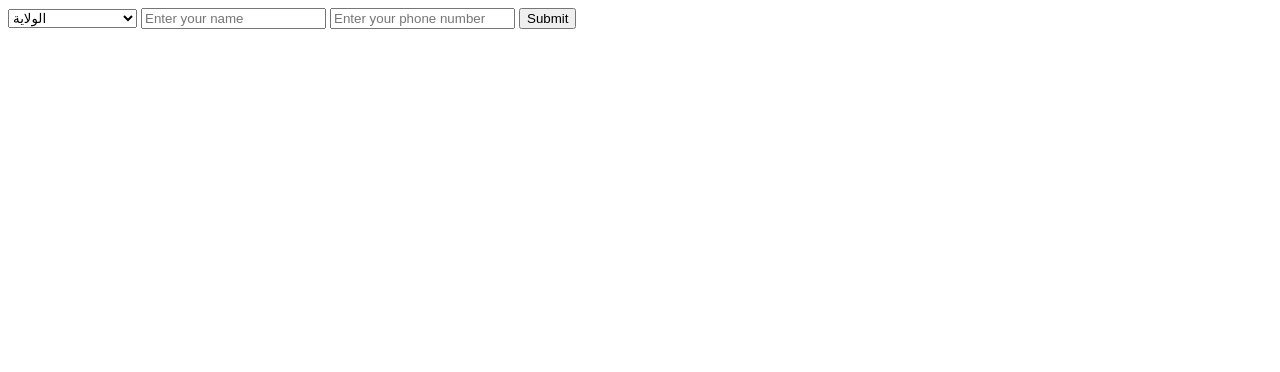
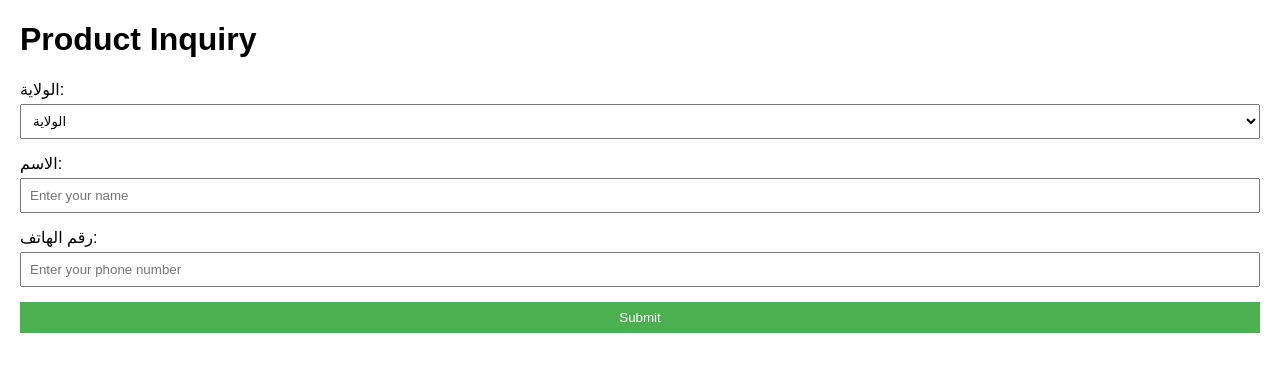
Before and after one commit to wassimmohammedi/Univers-Market, a plain HTML site: page home.html in a window 1280 px wide. Drawn offline with Linux system fonts and the light colour scheme.

```diff
--- a/hoco.js
+++ b/hoco.js
@@ -11,7 +11,6 @@
         selectedOption: selectedOptionText
     };
 
-    // Send the data to the Google Apps Script URL
     fetch('https://script.google.com/macros/s/AKfycbykaOj_iyNO7aPMaC0mM9YJlF5FomCyI76WjDihhM2AKrTQvAjXqoi6UCXXbsIBcfSKfA/exec', {
         method: 'POST',
         mode: 'no-cors',
--- a/home.html
+++ b/home.html
@@ -3,73 +3,111 @@
 <head>
     <meta charset="UTF-8">
     <meta name="viewport" content="width=device-width, initial-scale=1.0">
-    <title>Document</title>
+    <title>Product Inquiry Form</title>
+    <style>
+        body {
+            font-family: Arial, sans-serif;
+            margin: 20px;
+        }
+        form div {
+            margin-bottom: 15px;
+        }
+        label {
+            display: block;
+            margin-bottom: 5px;
+        }
+        input, select, button {
+            width: 100%;
+            padding: 8px;
+            box-sizing: border-box;
+        }
+        button {
+            background-color: #4CAF50;
+            color: white;
+            border: none;
+            cursor: pointer;
+        }
+        button:hover {
+            background-color: #45a049;
+        }
+        </style>
 </head>
 <body>
-    <select id="deliverySelect" class=" form-select select-Dropdown_province advanced_select advanced_required" data-field="chippingprovince">
-        <option data-select_placeholder="true" selected="" value="0">الولاية</option>
-                                        <option data-model="Dz_ar_wilaya" data-model_id="1" value="950" data-stopdesk="0">1. أدرار</option>
-                                        <option data-model="Dz_ar_wilaya" data-model_id="2" value="500" data-stopdesk="0">2. الشلف</option>
-                                        <option data-model="Dz_ar_wilaya" data-model_id="3" value="600" data-stopdesk="0">3. الأغواط</option>
-                                        <option data-model="Dz_ar_wilaya" data-model_id="4" value="500" data-stopdesk="0">4. أم البواقي</option>
-                                        <option data-model="Dz_ar_wilaya" data-model_id="5" value="450" data-stopdesk="0">5. باتنة</option>
-                                        <option data-model="Dz_ar_wilaya" data-model_id="6" value="450" data-stopdesk="0">6. بجاية</option>
-                                        <option data-model="Dz_ar_wilaya" data-model_id="7" value="600" data-stopdesk="0">7. بسكرة</option>
-                                        <option data-model="Dz_ar_wilaya" data-model_id="8" value="950" data-stopdesk="0">8. بشار</option>
-                                        <option data-model="Dz_ar_wilaya" data-model_id="9" value="500" data-stopdesk="0">9. البليدة</option>
-                                        <option data-model="Dz_ar_wilaya" data-model_id="10" value="500" data-stopdesk="0">10. البويرة</option>
-                                        <option data-model="Dz_ar_wilaya" data-model_id="11" value="1250" data-stopdesk="0">11. تامنغست</option>
-                                        <option data-model="Dz_ar_wilaya" data-model_id="12" value="500" data-stopdesk="0">12. تبسة</option>
-                                        <option data-model="Dz_ar_wilaya" data-model_id="13" value="500" data-stopdesk="0">13. تلمسان</option>
-                                        <option data-model="Dz_ar_wilaya" data-model_id="14" value="500" data-stopdesk="0">14. تيارت</option>
-                                        <option data-model="Dz_ar_wilaya" data-model_id="15" value="500" data-stopdesk="0">15. تيزي وزو</option>
-                                        <option data-model="Dz_ar_wilaya" data-model_id="16" value="450" data-stopdesk="0">16. الجزائر</option>
-                                        <option data-model="Dz_ar_wilaya" data-model_id="17" value="600" data-stopdesk="0">17. الجلفة</option>
-                                        <option data-model="Dz_ar_wilaya" data-model_id="18" value="450" data-stopdesk="0">18. جيجل</option>
-                                        <option data-model="Dz_ar_wilaya" data-model_id="19" value="450" data-stopdesk="0">19. سطيف</option>
-                                        <option data-model="Dz_ar_wilaya" data-model_id="20" value="500" data-stopdesk="0">20. سعيدة</option>
-                                        <option data-model="Dz_ar_wilaya" data-model_id="21" value="500" data-stopdesk="0">21. سكيكدة</option>
-                                        <option data-model="Dz_ar_wilaya" data-model_id="22" value="500" data-stopdesk="0">22. سيدي بلعباس</option>
-                                        <option data-model="Dz_ar_wilaya" data-model_id="23" value="500" data-stopdesk="0">23. عنابة</option>
-                                        <option data-model="Dz_ar_wilaya" data-model_id="24" value="500" data-stopdesk="0">24. قالمة</option>
-                                        <option data-model="Dz_ar_wilaya" data-model_id="25" value="500" data-stopdesk="0">25. قسنطينة</option>
+    <h1>Product Inquiry</h1>
+    <form id="userForm">
+        <div>
+            <label for="deliverySelect">الولاية:</label>
+            <select id="deliverySelect" name="province" class="form-select select-Dropdown_province advanced_select advanced_required" data-field="chippingprovince" required>
+                <option value="" disabled selected>الولاية</option>
+                <option value="1">1. أدرار</option>
+                <option value="2">2. الشلف</option>
+                <option value="3">3. الأغواط</option>
+                <option value="4">4. أم البواقي</option>
+                <option value="5">5. باتنة</option>
+                <option value="6">6. بجاية</option>
+                <option value="7">7. بسكرة</option>
+                <option value="8">8. بشار</option>
+                <option value="9">9. البليدة</option>
+                <option value="10">10. البويرة</option>
+                <option value="11">11. تامنغست</option>
+                <option value="12">12. تبسة</option>
+                <option value="13">13. تلمسان</option>
+                <option value="14">14. تيارت</option>
+                <option value="15">15. تيزي وزو</option>
+                <option value="16">16. الجزائر</option>
+                <option value="17">17. الجلفة</option>
+                <option value="18">18. جيجل</option>
+                <option value="19">19. سطيف</option>
+                <option value="20">20. سعيدة</option>
+                <option value="21">21. سكيكدة</option>
+                <option value="22">22. سيدي بلعباس</option>
+                <option value="23">23. عنابة</option>
+                <option value="24">24. قالمة</option>
+                <option value="25">25. قسنطينة</option>
+                <option value="26">26. المدية</option>
+                <option value="27">27. مستغانم</option>
+                <option value="28">28. المسيلة</option>
+                <option value="29">29. معسكر</option>
+                <option value="30">30. ورقلة</option>
+                <option value="31">31. وهران</option>
+                <option value="32">32. البيض</option>
+                <option value="33">33. إيليزي</option>
+                <option value="34">34. برج بوعريرج</option>
+                <option value="35">35. بومرداس</option>
+                <option value="36">36. الطارف</option>
+                <option value="37">37. تندوف</option>
+                <option value="38">38. تيسمسيلت</option>
+                <option value="39">39. الوادي</option>
+                <option value="40">40. خنشلة</option>
+                <option value="41">41. سوق أهراس</option>
+                <option value="42">42. تيبازة</option>
+                <option value="43">43. ميلة</option>
+                <option value="44">44. عين الدفلة</option>
+                <option value="45">45. النعامة</option>
+                <option value="46">46. عين تيموشنت</option>
+                <option value="47">47. غرداية</option>
+                <option value="48">48. غليزان</option>
+                <option value="49">49. تيميمون</option>
+                <option value="50">50. برج باجي مختار</option>
+                <option value="51">51. أولاد جلال</option>
+                <option value="56">56. جانت</option>
+                <option value="57">57. المغير</option>
+                <option value="58">58. المنيعة</option>
+            </select>
+        </div>
+        <div>
+            <label for="name">الاسم:</label>
+            <input type="text" id="name" name="name" placeholder="Enter your name" required>
+        </div>
+        <div>
+            <label for="phone">رقم الهاتف:</label>
+            <input type="tel" id="phone" name="phone" placeholder="Enter your phone number">
+        </div>
+        <div>
+            <button type="submit" id="submitButton">Submit</button>
+        </div>
+    </form>
 
-                                        <option data-model="Dz_ar_wilaya" data-model_id="26" value="500" data-stopdesk="0">26. المدية</option>
-                                        <option data-model="Dz_ar_wilaya" data-model_id="27" value="500" data-stopdesk="0">27. مستغانم</option>
-                                        <option data-model="Dz_ar_wilaya" data-model_id="28" value="450" data-stopdesk="0">28. المسيلة</option>
-                                        <option data-model="Dz_ar_wilaya" data-model_id="29" value="500" data-stopdesk="0">29. معسكر</option>
-                                        <option data-model="Dz_ar_wilaya" data-model_id="30" value="600" data-stopdesk="0">30. ورقلة</option>
-                                        <option data-model="Dz_ar_wilaya" data-model_id="31" value="500" data-stopdesk="0">31. وهران</option>
-                                        <option data-model="Dz_ar_wilaya" data-model_id="32" value="600" data-stopdesk="0">32. البيض</option>
-                                        <option data-model="Dz_ar_wilaya" data-model_id="33" value="1250" data-stopdesk="0">33. إيليزي</option>
-                                        <option data-model="Dz_ar_wilaya" data-model_id="34" value="450" data-stopdesk="0">34. برج بوعريرج</option>
-                                        <option data-model="Dz_ar_wilaya" data-model_id="35" value="500" data-stopdesk="0">35. بومرداس</option>
-                                        <option data-model="Dz_ar_wilaya" data-model_id="36" value="500" data-stopdesk="0">36. الطارف</option>
-                                        <option data-model="Dz_ar_wilaya" data-model_id="37" value="1250" data-stopdesk="0">37. تندوف</option>
-                                        <option data-model="Dz_ar_wilaya" data-model_id="38" value="500" data-stopdesk="0">38. تيسمسيلت</option>
-                                        <option data-model="Dz_ar_wilaya" data-model_id="39" value="600" data-stopdesk="0">39. الوادي</option>
-                                        <option data-model="Dz_ar_wilaya" data-model_id="40" value="500" data-stopdesk="0">40. خنشلة</option>
-                                        <option data-model="Dz_ar_wilaya" data-model_id="41" value="500" data-stopdesk="0">41. سوق أهراس</option>
-                                        <option data-model="Dz_ar_wilaya" data-model_id="42" value="500" data-stopdesk="0">42. تيبازة</option>
-                                        <option data-model="Dz_ar_wilaya" data-model_id="43" value="450" data-stopdesk="0">43. ميلة</option>
-                                        <option data-model="Dz_ar_wilaya" data-model_id="44" value="500" data-stopdesk="0">44. عين الدفلة</option>
-                                        <option data-model="Dz_ar_wilaya" data-model_id="45" value="950" data-stopdesk="0">45. النعامة</option>
-                                        <option data-model="Dz_ar_wilaya" data-model_id="46" value="500" data-stopdesk="0">46. عين تيموشنت</option>
-                                        <option data-model="Dz_ar_wilaya" data-model_id="47" value="600" data-stopdesk="0">47. غرداية</option>
-                                        <option data-model="Dz_ar_wilaya" data-model_id="48" value="500" data-stopdesk="0">48. غليزان</option>
-                                        <option data-model="Dz_ar_wilaya" data-model_id="49" value="950" data-stopdesk="0">49. تيميمون</option>
-                                        <option data-model="Dz_ar_wilaya" data-model_id="50" value="600" data-stopdesk="0">50. برج باجي مختار</option>
-                                        <option data-model="Dz_ar_wilaya" data-model_id="51" value="600" data-stopdesk="0">51. أولاد جلال</option>
-                                        <option data-model="Dz_ar_wilaya" data-model_id="56" value="600" data-stopdesk="0">56. جانت</option>
-                                        <option data-model="Dz_ar_wilaya" data-model_id="57" value="600" data-stopdesk="0">57. المغير</option>
-                                        <option data-model="Dz_ar_wilaya" data-model_id="58" value="600" data-stopdesk="0">58. المنيعة</option>
-                      </select>
-                      <input type="text" id="name" placeholder="Enter your name">
-                      <input type="text" id="phone" placeholder="Enter your phone number">
-                      <button id="submitButton">Submit</button>
-
-                     <script src="./hoco.js">
-
-                     </script>
+    <script src="./hoco.js"></script>
 </body>
 </html>
```
